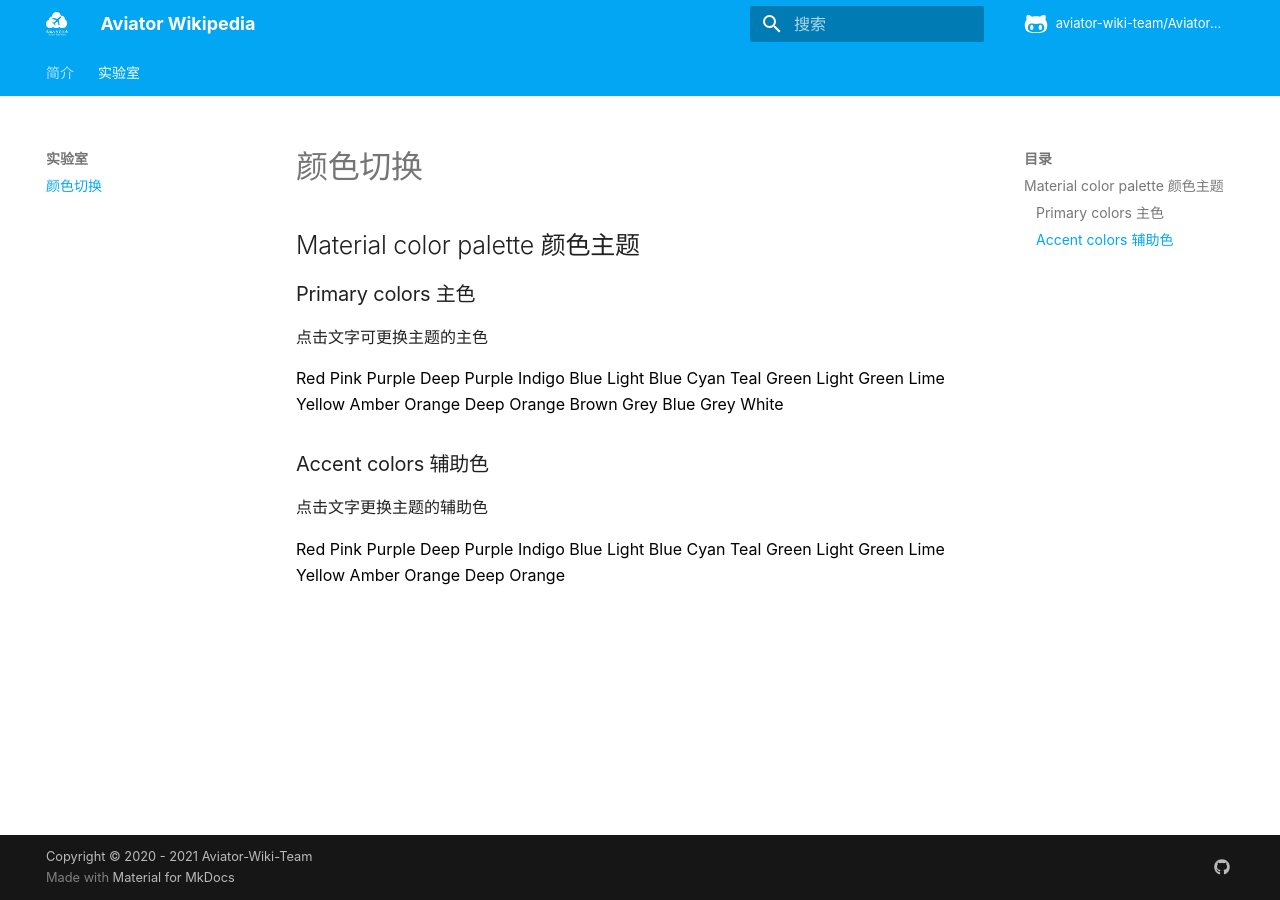
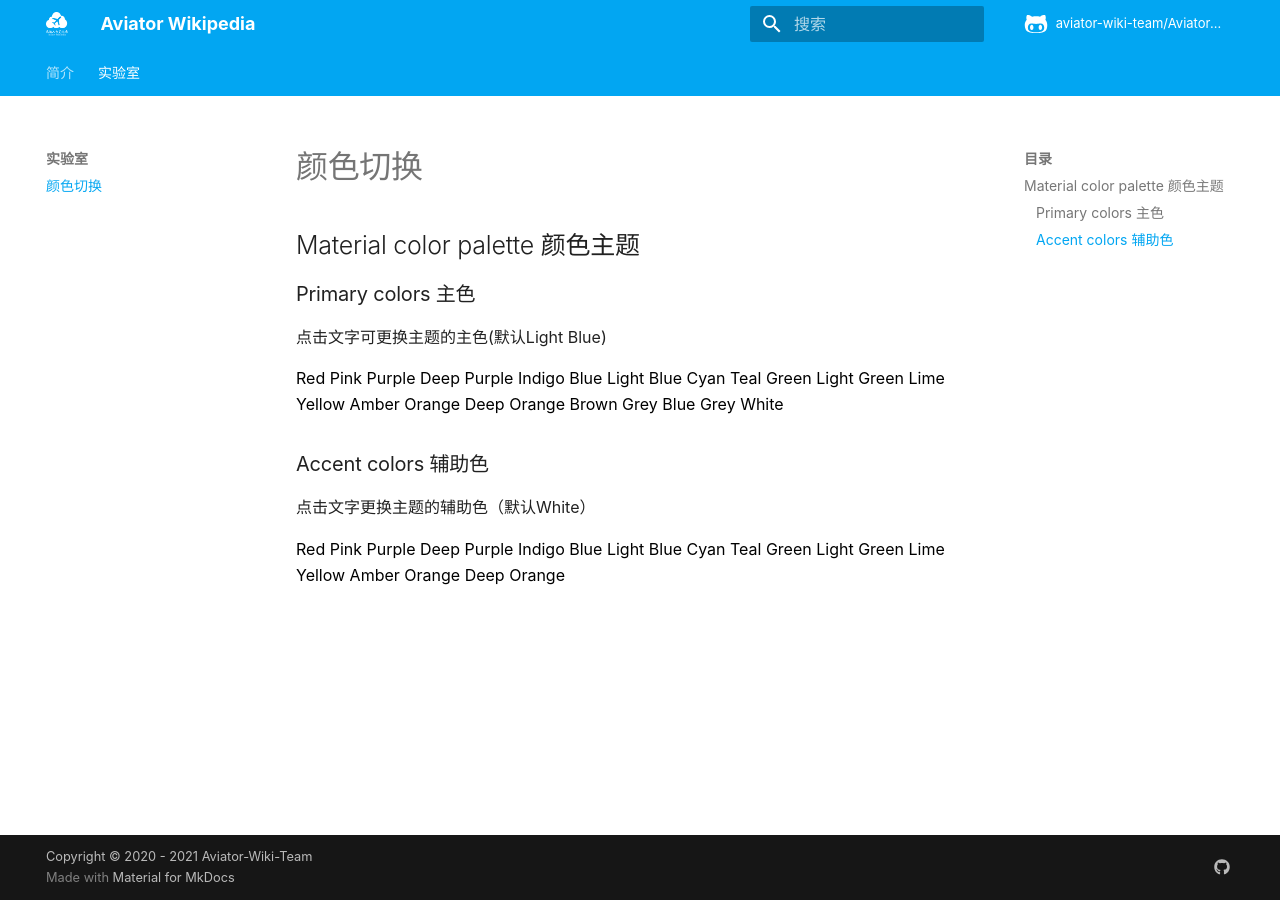
Before and after one commit to aviator-wiki-team/Aviator-Wiki, an MkDocs documentation site: the page built from docs/lab/test-color.md, in a window 1280 px wide. Built offline with MkDocs 1.6.1 and Material for MkDocs 9.7.7, drawn with Linux system fonts in a browser that asks for light colours; some web fonts are replaced; comment, search, counter and statistics services are not loaded.

Commit message:
Update test-color.md

```diff
--- a/docs/lab/test-color.md
+++ b/docs/lab/test-color.md
@@ -2,7 +2,7 @@
 
 ### Primary colors 主色
 
-点击文字可更换主题的主色
+点击文字可更换主题的主色(默认Light Blue)
 
 <div id="color-button">
 <button data-md-color-primary="red">Red</button>
@@ -39,7 +39,7 @@
 
 ### Accent colors 辅助色
 
-点击文字更换主题的辅助色
+点击文字更换主题的辅助色（默认White）
 
 <div id="color-button">
 <button data-md-color-accent="red">Red</button>
```
